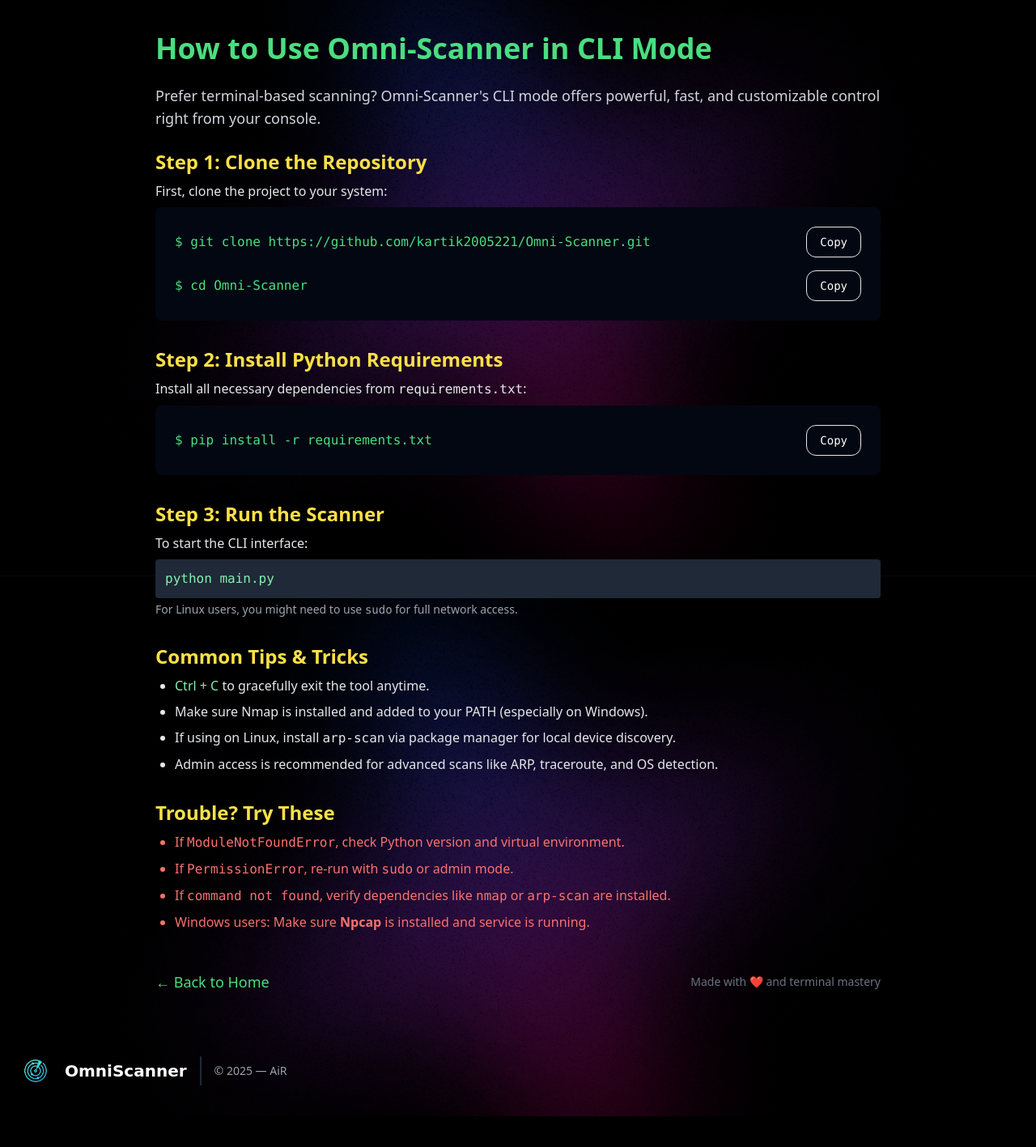
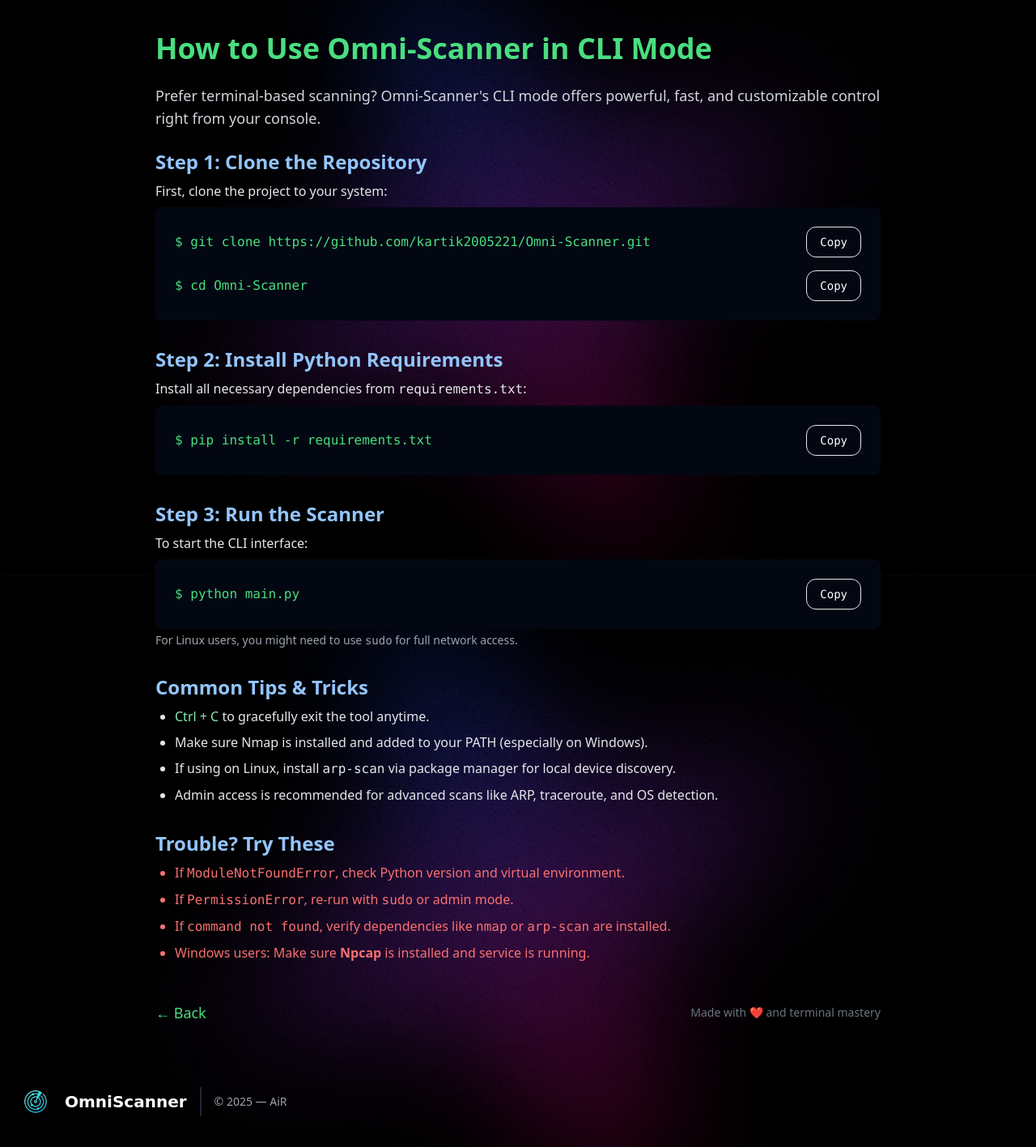
Before and after one commit to kartik2005221/Omni-Scanner-Frontend, a Flask app: page /cli in a window 1280 px wide. Shown: the part 88-1505 px from the top of the page at 81% size. Before the commit the page ends 1467 px from the top, so only its background shows below. Run offline with Flask 3, Linux system fonts and the light colour scheme; some libraries are stand-ins or nearby versions; some web fonts are replaced.

Commit message:
09-04-2025, Update About and CLI pages with improved links, styles, and splash screen design

```diff
--- a/templates/about.html
+++ b/templates/about.html
@@ -19,16 +19,16 @@
                     Whether you’re securing your home network or exploring enterprise setups, OmniScanner is your
                     lightweight but mighty companion for ethical network reconnaissance.</p>
                 <div class="flex justify-center">
-                    <a class="inline-flex text-white bg-green-500 border-0 py-2 px-6 focus:outline-none hover:bg-green-600 rounded text-lg">
+                    <a  href="{{ url_for('home') }}" class="inline-flex text-white bg-green-500 border-0 py-2 px-6 focus:outline-none hover:bg-green-600 rounded text-lg">
                         Launch Scanner
                     </a>
-                    <a class="ml-4 inline-flex text-gray-400 bg-gray-800 border-0 py-2 px-6 focus:outline-none hover:bg-gray-700 hover:text-white rounded text-lg">
+                    <a  href="https://github.com/kartik2005221/Omni-Scanner-Frontend" target="_blank" class="ml-4 inline-flex text-gray-400 bg-gray-800 border-0 py-2 px-6 focus:outline-none hover:bg-gray-700 hover:text-white rounded text-lg">
                         View Source Code
                     </a>
                 </div>
             </div>
             <div class="lg:max-w-lg lg:w-full md:w-1/2 w-5/6">
-                <img class="object-cover object-center rounded" alt="hero" src="https://dummyimage.com/720x600">
+                <img class="object-cover object-center rounded-[1vw] border" alt="hero" src="{{ url_for('static', filename='screenshot.png') }}">
             </div>
         </div>
     </section>
--- a/templates/cli.html
+++ b/templates/cli.html
@@ -16,7 +16,7 @@
             </p>
 
             <section class="mb-8">
-                <h2 class="text-2xl text-yellow-300 font-semibold mb-2">Step 1: Clone the Repository</h2>
+                <h2 class="text-2xl text-blue-300 font-semibold mb-2">Step 1: Clone the Repository</h2>
                 <p class="mb-2">First, clone the project to your system:</p>
                 {# <pre class="bg-gray-800 p-3 rounded text-green-300 overflow-x-auto">git clone https://github.com/kartik2005221/Omni-Scanner.git</pre>#}
                 {# <pre class="bg-gray-800 p-3 rounded text-green-300 overflow-x-auto">cd Omni-Scanner</pre>#}
@@ -61,7 +61,7 @@
             </section>
 
             <section class="mb-8">
-                <h2 class="text-2xl text-yellow-300 font-semibold mb-2">Step 2: Install Python Requirements</h2>
+                <h2 class="text-2xl text-blue-300 font-semibold mb-2">Step 2: Install Python Requirements</h2>
                 <p class="mb-2">Install all necessary dependencies from <code>requirements.txt</code>:</p>
                 {#                <pre class="bg-gray-800 p-3 rounded text-green-300 overflow-x-auto">pip install -r requirements.txt</pre>#}
                 <aside class="bg-gray-950 text-white p-6 rounded-lg w-full font-mono">
@@ -76,15 +76,24 @@
             </section>
 
             <section class="mb-8">
-                <h2 class="text-2xl text-yellow-300 font-semibold mb-2">Step 3: Run the Scanner</h2>
+                <h2 class="text-2xl text-blue-300 font-semibold mb-2">Step 3: Run the Scanner</h2>
                 <p class="mb-2">To start the CLI interface:</p>
-                <pre class="bg-gray-800 p-3 rounded text-green-300 overflow-x-auto">python main.py</pre>
+{#                <pre class="bg-gray-800 p-3 rounded text-green-300 overflow-x-auto">python main.py</pre>#}
+                <aside class="bg-gray-950 text-white p-6 rounded-lg w-full font-mono">
+                    <div class="flex items-center">
+                        <p class="text-green-400">$&nbsp</p>
+                        <p class="text-green-400">python main.py</p>
+                        <button class="ml-auto text-sm px-4 py-2 border text-white rounded-xl cursor-pointer transition-all duration-300 ease-in-out hover:bg-gray-500 hover:shadow-lg hover:scale-105 active:scale-95">
+                            Copy
+                        </button>
+                    </div>
+                </aside>
                 <p class="text-sm text-gray-400 mt-1">For Linux users, you might need to use <code>sudo</code> for full
                     network access.</p>
             </section>
 
             <section class="mb-8">
-                <h2 class="text-2xl text-yellow-300 font-semibold mb-2">Common Tips & Tricks</h2>
+                <h2 class="text-2xl text-blue-300 font-semibold mb-2">Common Tips & Tricks</h2>
                 <ul class="list-disc ml-6 space-y-2">
                     <li><span class="text-green-300">Ctrl + C</span> to gracefully exit the tool anytime.</li>
                     <li>Make sure Nmap is installed and added to your PATH (especially on Windows).</li>
@@ -95,7 +104,7 @@
             </section>
 
             <section class="mb-10">
-                <h2 class="text-2xl text-yellow-300 font-semibold mb-2">Trouble? Try These</h2>
+                <h2 class="text-2xl text-blue-300 font-semibold mb-2">Trouble? Try These</h2>
                 <ul class="list-disc ml-6 space-y-2 text-red-400">
                     <li>If <code>ModuleNotFoundError</code>, check Python version and virtual environment.</li>
                     <li>If <code>PermissionError</code>, re-run with <code>sudo</code> or admin mode.</li>
@@ -107,7 +116,7 @@
             </section>
 
             <div class="mt-12 flex justify-between items-center">
-                <a href="/" class="text-green-400 hover:underline text-lg">&larr; Back to Home</a>
+                <a href="{{ url_for('about') }}" class="text-green-400 hover:underline text-lg">&larr; Back</a>
                 <span class="text-sm text-gray-500">Made with ❤️ and terminal mastery</span>
             </div>
         </div>
```
Also changed, not shown: utils/common_utils.py (+16 -17 lines), static/screenshot.png (renamed from Medias/screenshot.png).
